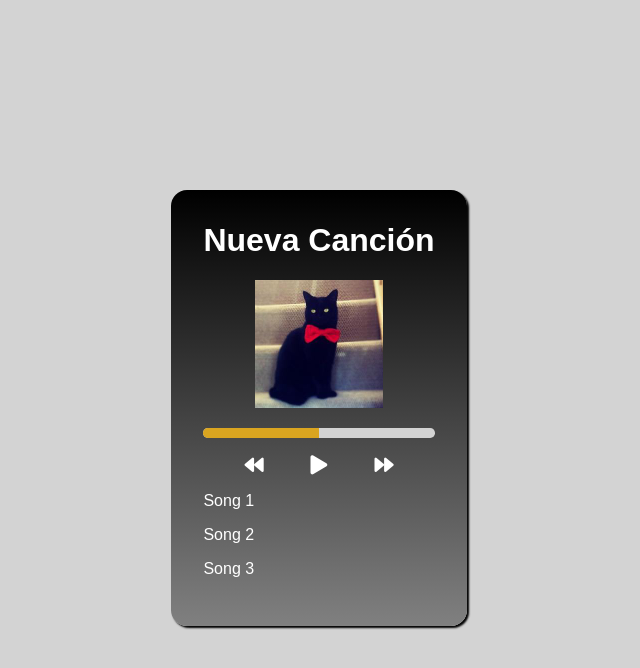
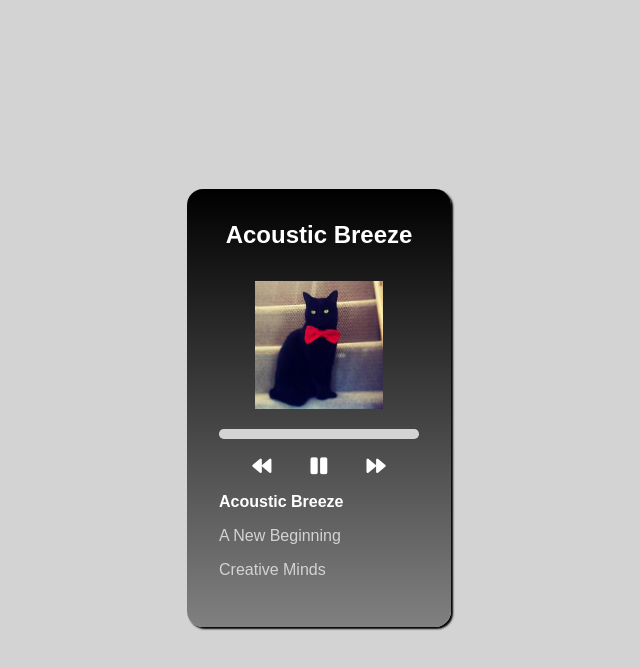
Before and after one commit to tonatiujsanchez/Music-Player, a plain HTML site: page index.html in a window 1280 px wide. Both pictures are taken after a click on the button 639 px from the left and 465 px from the top of the page. Shown: the whole page, without its empty margins (321-961 px from the left). Drawn offline with Linux system fonts and the light colour scheme.

Commit message:
Funcionalidad con javascript implementada

```diff
--- a/css/main.css
+++ b/css/main.css
@@ -33,6 +33,9 @@ img{
 .player__title{
     margin-top: 0;
     text-align: center;
+    font-size: 1.5rem;
+    min-width: 200px;
+    margin-bottom: 2rem;
 }
 
 /* Cover */
@@ -53,7 +56,7 @@ img{
 .player__progress{
     background-color: goldenrod;
     height: 100%;
-    width: 50%;
+    width: 0;
 }
 
 /* Controls */
@@ -90,6 +93,10 @@ img{
     margin-bottom: 1rem;
 }
 .sogs__link{
-    color: white;
+    color: lightgrey;
     text-decoration: none;
 }
+.sogs__link.active{
+    color: white;
+    font-weight: bold;
+}
--- a/index.html
+++ b/index.html
@@ -15,36 +15,36 @@
     <main class="player">
 
         <!-- Title -->
-        <h1 class="player__title">Nueva Canción</h1>
+        <h1 class="player__title" id="title">Music Player</h1>
 
         <!-- Cover -->
         <figure class="player__img">
-            <img src="./img/cat-1.jpg" alt="Image Cat" class="player__cover">
+            <img src="./img/image-vinilo.jpg" alt="Image Cat" class="player__cover" id="cover">
         </figure>
 
+        <audio src="" id="audio"></audio>
+
         <!-- Progressbar -->
-        <div class="player__progressbar">
-            <section class="player__progress"></section>
+        <div class="player__progressbar" id="progress-container">
+            <section class="player__progress" id="progress"></section>
         </div>
 
         <!-- Controls -->
         <section class="controls">
             <button class="controls__prev">
-                <i class="fas fa-backward controls__icon"></i>
+                <i class="fas fa-backward controls__icon" id="btn-prev"></i>
             </button>
             <button class="controls__play">
-                <i class="fas fa-play controls__icon"></i>
+                <i class="fas fa-play controls__icon" id="btn-play"></i>
             </button>
             <button class="controls__next">
-                <i class="fas fa-forward controls__icon"></i>
+                <i class="fas fa-forward controls__icon" id="btn-next"></i>
             </button>
         </section>
 
         <!-- Songs list -->
-        <ul class="sogs">
-            <li class="sogs__item"><a href="#" class="sogs__link">Song 1</a></li>
-            <li class="sogs__item"><a href="#" class="sogs__link">Song 2</a></li>
-            <li class="sogs__item"><a href="#" class="sogs__link">Song 3</a></li>
+        <ul class="sogs" id="sogs">
+
         </ul>
 
     </main>
@@ -54,3 +54,8 @@
     <script src="js/main.js" defer></script>
 </body>
 </html>
+
+
+<!-- <li class="sogs__item"><a href="#" class="sogs__link active">Song 1</a></li>
+            <li class="sogs__item"><a href="#" class="sogs__link">Song 2</a></li>
+            <li class="sogs__item"><a href="#" class="sogs__link">Song 3</a></li> -->
--- a/js/main.js
+++ b/js/main.js
@@ -1,19 +1,181 @@
 // Song data
 const songList = [
     {
+        id: 1,
         title: "Acoustic Breeze",
         file: "acousticbreeze.mp3",
-        cover: "1.jpeg"
+        cover: "cat-1.jpg"
 
     },
     {
+        id: 2,
         title: "A New Beginning",
         file: "anewbeginning.mp3",
-        cover: "2.jpeg"
+        cover: "cat-2.jpg"
     },
     {
+        id: 3,
         title: "Creative Minds",
         file: "creativeminds.mp3",
-        cover: "3.jpeg"
+        cover: "cat-3.jpg"
     },
 ];
+
+
+// Capturar elementos de DOM
+const songs = document.getElementById('sogs');
+const cover = document.getElementById('cover');
+const audio = document.getElementById('audio');
+const title = document.getElementById('title');
+const progress = document.getElementById('progress');
+const progressContainer = document.getElementById('progress-container');
+
+const btnPlay = document.getElementById('btn-play');
+const btnPrev = document.getElementById('btn-prev');
+const btnNext = document.getElementById('btn-next');
+
+// Eventos de los controles
+btnPlay.addEventListener( 'click', playOrPause );
+btnPrev.addEventListener( 'click', prevSong );
+btnNext.addEventListener( 'click', nextSong );
+
+audio.addEventListener('timeupdate', updateProgress);
+// Reproducir siguente canción cuando termine una.
+audio.addEventListener('ended', nextSong);
+progressContainer.addEventListener( 'click', setProgress);
+
+
+let actualSongId = null;
+let actualSongIndex = null;
+let isPlaying = false;
+
+// Mostrar el listado de canciones
+function loadSogs() {
+    songList.forEach( song =>{
+        // Crear li
+        const li = document.createElement('li');
+              li.classList.add('sogs__item');
+
+        // Crear a
+        const link = document.createElement('a');
+              link.classList.add('sogs__link');
+              link.href = '#';
+              link.id = song.id;
+
+        // Hidrater a
+        link.textContent = song.title;
+
+        // Escuchar clicks del link
+        link.addEventListener( 'click', () => loadSong( song ) )
+
+        // añadir link a li
+        li.appendChild(link);
+
+        // añadir li a ul
+        songs.appendChild(li);
+    });
+
+
+}
+
+// Cargar canción selecionada
+function loadSong( song ) {
+    if( actualSongId !== song.id ){
+
+        // Estableser el song actual
+        actualSongId = song.id;
+
+        // Cambiar título
+        title.innerText = song.title;
+
+        // Agregar imagen
+        cover.src = `./img/${ song.cover }`;
+
+        // Agregar path y reproducir audio
+        audio.src = `./audio/${ song.file }`;
+        audio.play();
+
+        // Add clas active
+        changeActiveClass(song);
+
+        isPlaying = true;
+        togglePlay();
+    }
+}
+
+// Agregar la clase 'active' a la canción selecionada
+function changeActiveClass(song) {
+    const links = document.querySelectorAll('.sogs__link');
+
+    links.forEach( (link, idx) =>{
+        link.classList.remove('active');
+        if( Number(link.id) === song.id ){
+            link.classList.add('active');
+            actualSongIndex = idx;
+        }
+    });
+
+}
+
+// Pausar o Reproducir canción
+function playOrPause() {
+    if( actualSongId !== null ){
+        isPlaying = !isPlaying;
+        togglePlay();
+    }else{
+        loadSong( songList[0] );
+    }
+}
+// Actualizar Icono del control de Play
+function togglePlay() {
+    if( isPlaying ){
+        btnPlay.classList.remove('fa-play');
+        btnPlay.classList.add('fa-pause');
+        audio.play();
+    }else{
+        btnPlay.classList.remove('fa-pause');
+        btnPlay.classList.add('fa-play');
+        audio.pause();
+    }
+}
+
+// Canción Siguiente
+function nextSong() {
+    if( (actualSongIndex < songList.length -1 ) && actualSongIndex !== null){
+        loadSong( songList[actualSongIndex + 1] );
+    }else{
+        loadSong( songList[0]  );
+    }
+}
+// Canción Anterior
+function prevSong() {
+    if( (actualSongIndex > 0) && actualSongIndex !== null ){
+        loadSong( songList[actualSongIndex - 1] );
+    }else{
+        loadSong( songList[ songList.length - 1 ] );
+    }
+}
+
+// Actualizar barra de progreso de la canción
+function updateProgress( $event ) {
+    let { currentTime, duration  } = $event.srcElement;
+    let porcentProgress = (currentTime / duration) * 100;
+
+    progress.style.width = `${ porcentProgress }%`;
+
+}
+
+// Hecer clicleable la barra de progreso
+function setProgress($event) {
+    if( actualSongId !== null ){
+        const progressWidthTotal = this.offsetWidth;
+        const progressWidth = $event.offsetX;
+
+        const porcentProgress = (progressWidth / progressWidthTotal ) * audio.duration;
+        audio.currentTime = porcentProgress;
+    }
+}
+
+
+// GO
+loadSogs();
```
Also changed, not shown: img/image-vinilo.jpg (added), img/preview.jpg (added), 1 other file.
